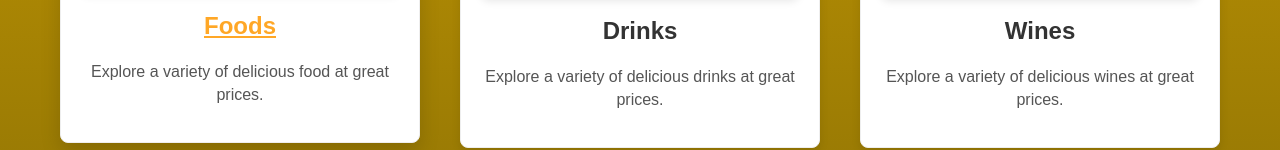
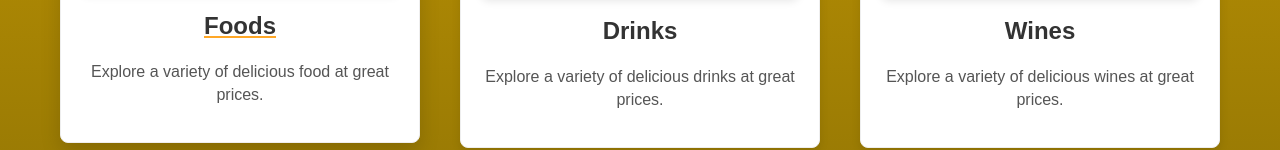
Before and after one commit to Piseth66/The-Daily-Plate-Restaurant, a plain HTML site: page index.html in a window 1280 px wide. In both pictures the pointer is over the link 240 px from the left and 945 px from the top of the page. Shown: the part 914-1064 px from the top of the page. Drawn offline with Linux system fonts and the light colour scheme.

Commit message:
Add files via upload

```diff
--- a/index.html
+++ b/index.html
@@ -165,8 +165,7 @@
             line-height: 1.4;
         }
         .project-card a:hover {
-            text-decoration: underline;
-            color: #ffa726;
+            text-decoration: underline #ffa726;
         }
         footer {
             background-color: #111;
```
